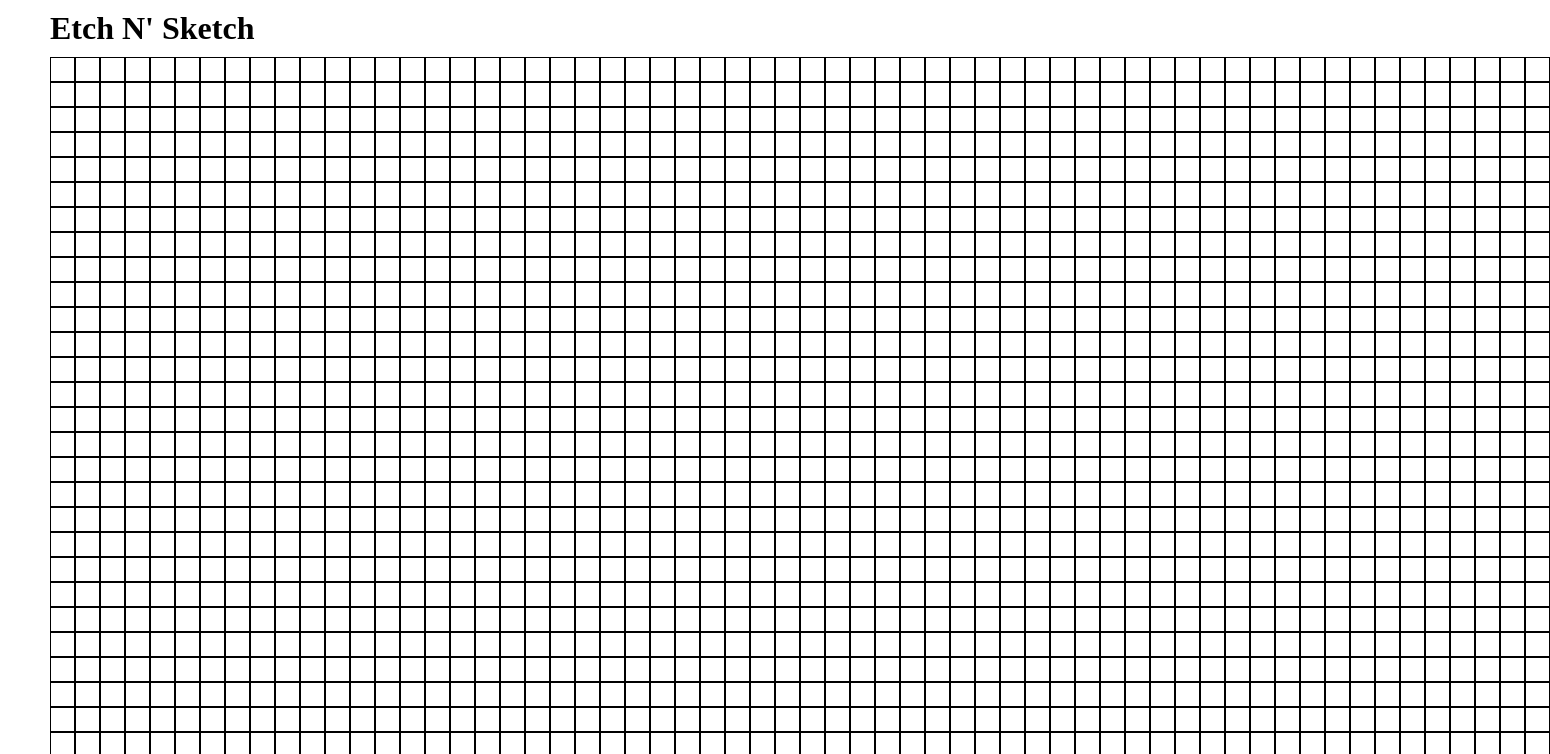
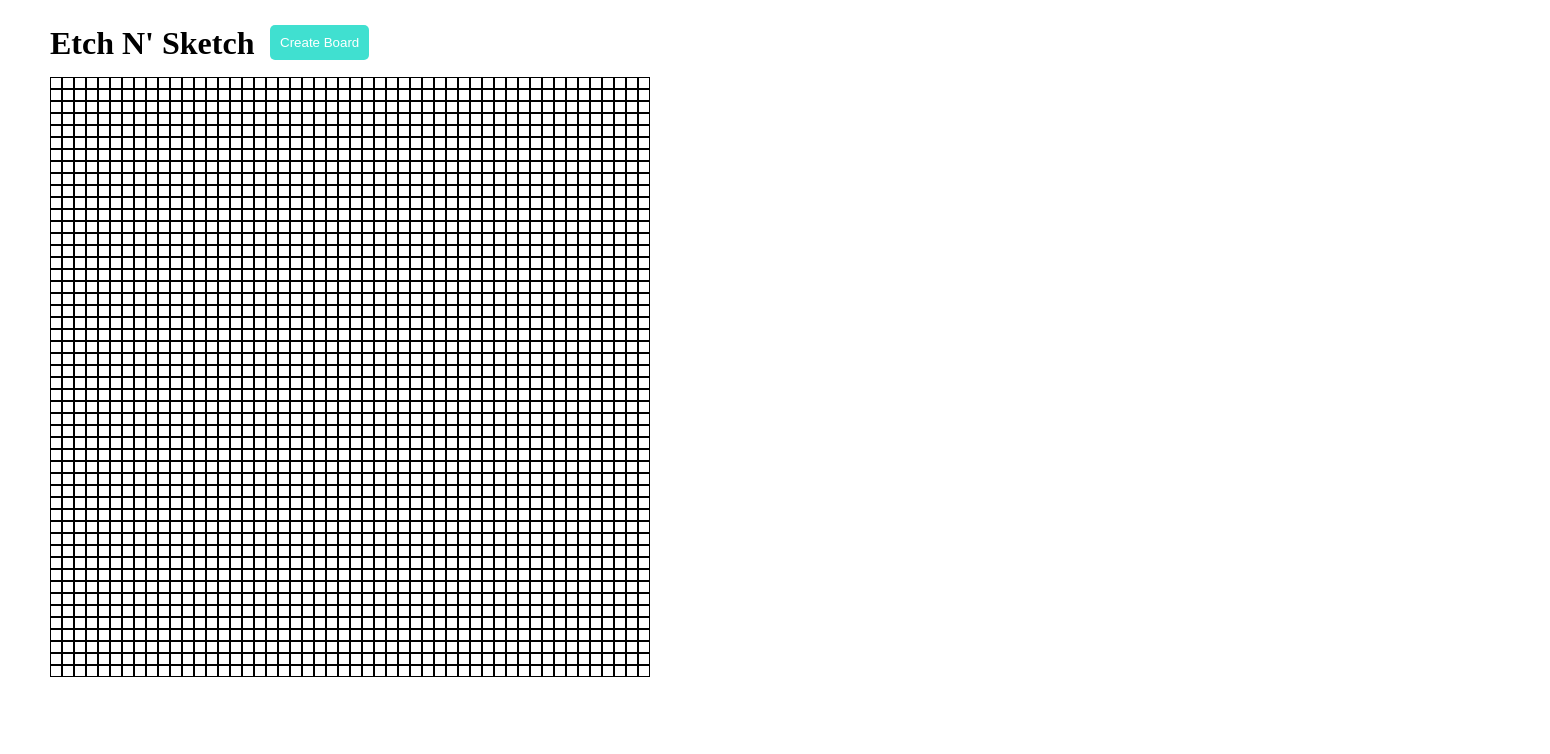
Before and after one commit to MBenneth7/etch-n-sketch, a plain HTML site: page index.html in a window 1280 px wide. Shown: the top 754 px of the page, 1550 px wide, since content can reach past the window. Drawn offline with Linux system fonts and the light colour scheme.

Commit message:
grid layout flexible, random color generated on  square when hovered added

```diff
--- a/assets/script.js
+++ b/assets/script.js
@@ -1,26 +1,62 @@
 const sketchBoard = document.querySelector("#sketch-board");
-let columns = 60;
-let rows = 60;
+const button = document.querySelector("button");
+let minSize = 50;
+let maxSize = 64;
+let columns = minSize;
+let rows = minSize;
 let setGrid = rows * columns;
 let counter = 0;
+let squareArr = [];
 
 function addSquare(){
     const square = document.createElement("div");
     square.classList.add("square");
+    squareArr.push(square); //added created squares to an array to keep track of them
     sketchBoard.appendChild(square);
 }
 
 function createBoard(){
     sketchBoard.style.cssText =
-        `grid-template-columns: repeat(${columns}, 25px);
-        grid-template-rows: repeat(${rows}, 25px);
-        grid-gap: 0px;
         `
+        grid-template-columns: repeat(${columns},1fr);
+        grid-template-rows: repeat(${rows},1fr);
+        `
+    while(counter < setGrid){
+        addSquare();
+        counter++;
+    }
+}
+
+function color(){
+    const color = Math.floor(Math.random()*16777215).toString(16);
+    return color;
+}
+
+function hover(){
+    for(let i = 0; i<squareArr.length;i++){
+        squareArr[i].addEventListener("mouseover",()=>{
+            let randColor = color();
+            squareArr[i].style.cssText = `background: #${randColor}`;
+        });
+    }
+}
+
+function resetBoard(){
+
+    button.addEventListener("click",()=>{
+        let userChoice = prompt("Pick the size of your grid (16-64)");
+        sketchBoard.removeChild() //delete current board
+
+        while(userChoice < 16 || userChoice >64){
+            userChoice = prompt("Invalid number... pick size between 16-64");
+        }
+        columns = userChoice;
+        rows = userChoice;
+        setGrid = userChoice * userChoice;
+    });
+
 }
 
 createBoard();
-
-while(counter < setGrid){
-    addSquare();
-    counter++;
-}
+hover();
+//resetBoard();
--- a/assets/style.css
+++ b/assets/style.css
@@ -4,14 +4,30 @@
     box-sizing: border-box;
 }
 
+body{
+    margin: 10px 50px 10px 50px;
+}
+
 h1{
-    margin: 10px 50px 0px 50px;
+    display: inline-block;
+    margin: 15px 0px;
+}
+
+button{
+    display: inline-block;
+    position: absolute;
+    top: 25px;
+    left: 270px;
+    background-color:turquoise;
+    padding: 10px;
+    border: none;
+    border-radius: 5px;
+    color: white;
 }
 
 #sketch-board{
-    margin: 10px 50px 0px 50px;
-    width: 100%;
-    height: 100%;
+    width: 600px;
+    height: 600px;
     display: grid;
     /*grid-template-columns: repeat(16, 1fr);*/
     /*grid-template-rows: repeat(16, 1fr)*/
--- a/index.html
+++ b/index.html
@@ -7,10 +7,8 @@
     <body>
 
         <h1>Etch N' Sketch</h1>
-
-        <div id = "sketch-board">
-
-        </div>
+        <button>Create Board</button>
+        <div id = "sketch-board"></div>
 
         <script src = "assets/script.js" rel = "javascript" type = "text/javascript"></script>
     </body>
```
